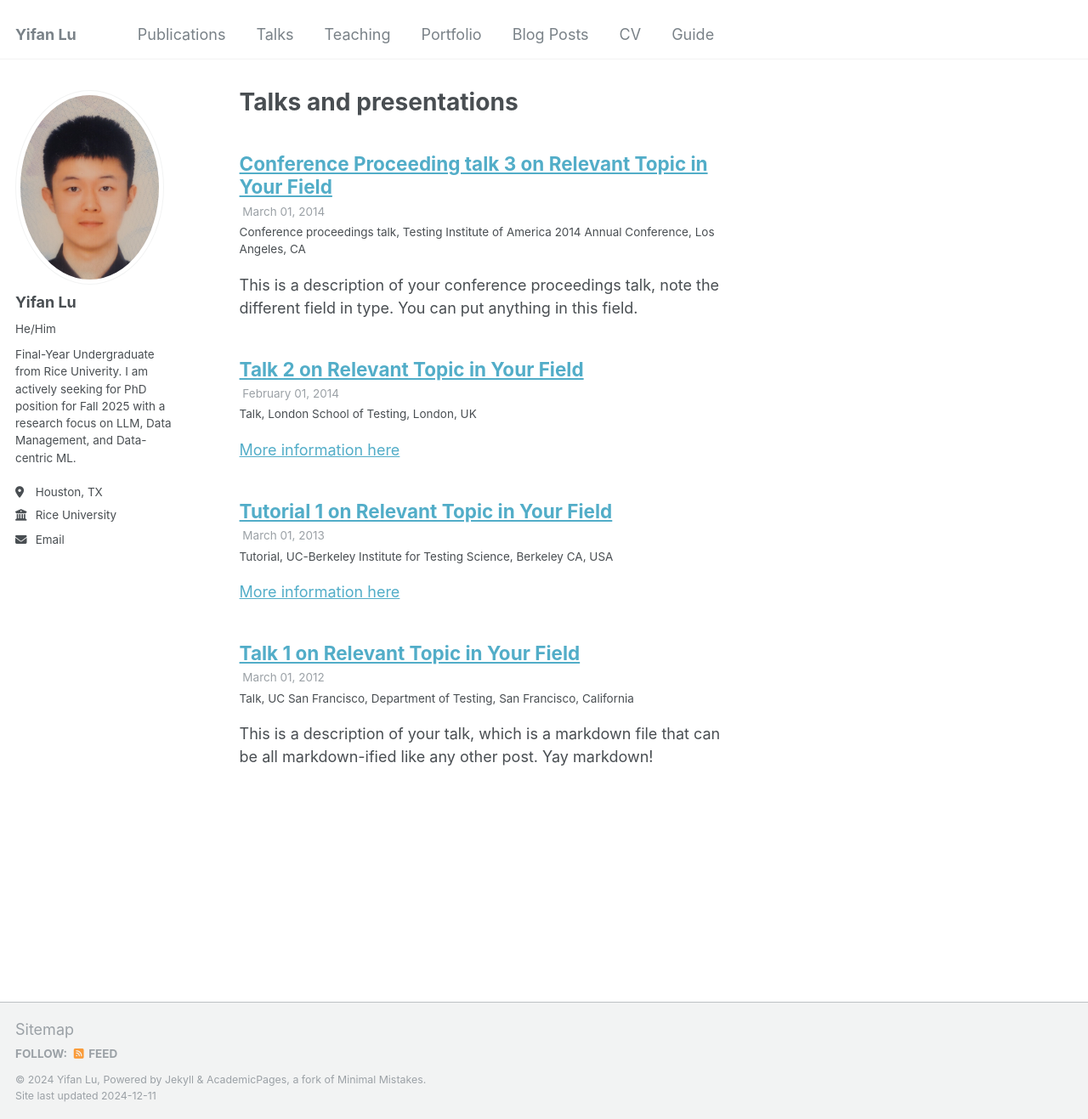
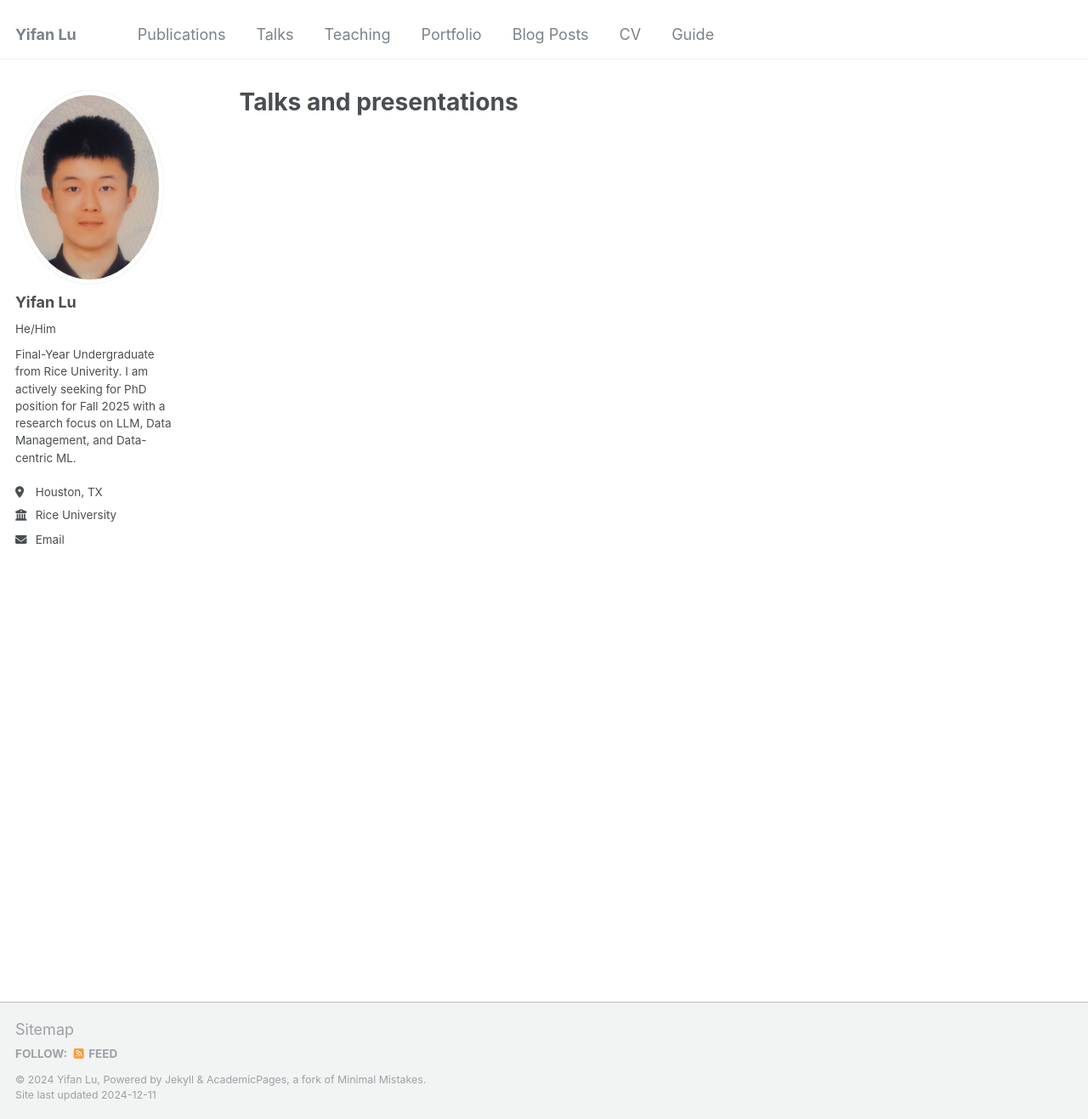
Before and after one commit to yl231/yl231.github.io, a Jekyll site: the page built from _pages/talks.html, in a window 1280 px wide and 1317 px high. Shown: the whole window at 85% size. Built offline with Jekyll 4.4.1, drawn with Linux system fonts in a browser that asks for light colours; part of the change alters nothing that is shown.

Commit message:
Update _config.yml

```diff
--- a/_config.yml
+++ b/_config.yml
@@ -127,13 +127,13 @@ yandex_site_verification :
 
 
 # Social Sharing
-twitter:
-  username               : &twitter
-facebook:
-  username               :
-  app_id                 :
-  publisher              :
-og_image                 :  # Open Graph/Twitter default site image
+# twitter:
+#   username               : &twitter
+# facebook:
+#   username               :
+#   app_id                 :
+#   publisher              :
+# og_image                 :  # Open Graph/Twitter default site image
 # For specifying social profiles
 # - https://developers.google.com/structured-data/customize/social-profiles
 social:
@@ -216,12 +216,12 @@ collections:
   publications:
     output: true
     permalink: /:collection/:path/
-  portfolio:
-    output: true
-    permalink: /:collection/:path/
-  talks:
-    output: true
-    permalink: /:collection/:path/
+  # portfolio:
+  #   output: true
+  #   permalink: /:collection/:path/
+  # talks:
+  #   output: true
+  #   permalink: /:collection/:path/
 
 
 # These settings control how pages and collections are included in the site
```
